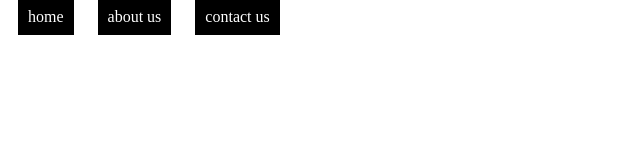
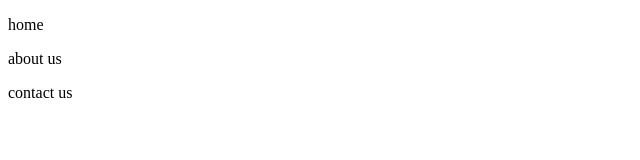
Before and after one commit to nagajothi70/CSS-6, a plain HTML site: page css practice5.html in a window 1280 px wide. Shown: the whole page, without its empty margins (0-640 px from the left). Drawn offline with Linux system fonts and the light colour scheme.

Commit message:
Update css practice5.html

```diff
--- a/css practice5.html
+++ b/css practice5.html
@@ -2,18 +2,7 @@
 <html lang="en">
 <head>
 <title> practice</title>
-<style>
-p{
-color:white;
-padding:10px;
-display:inline;
-background-color:black;
-margin-right:10px;
-margin-left:10px;
 
-
-}
-</style>
 </head>
 <body>
 
```
